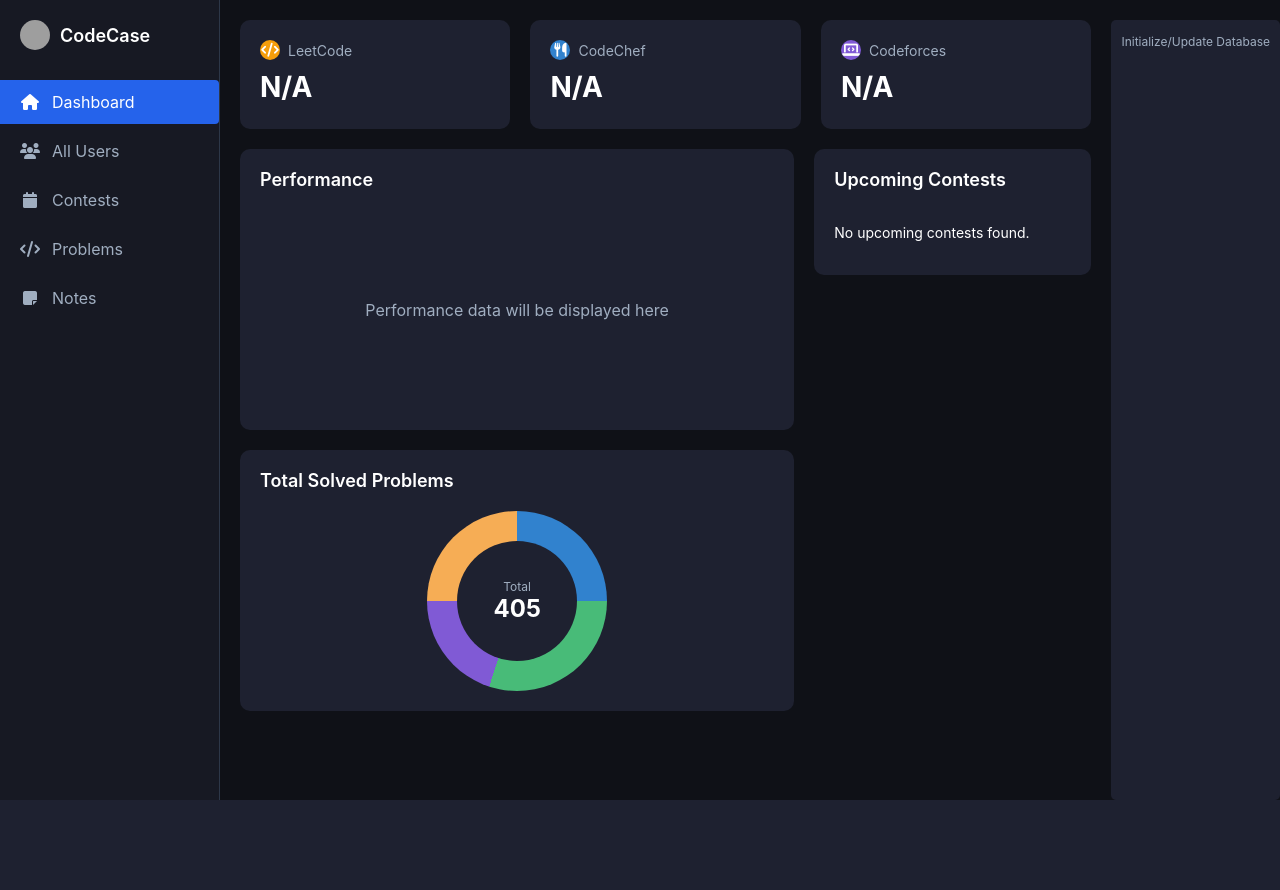
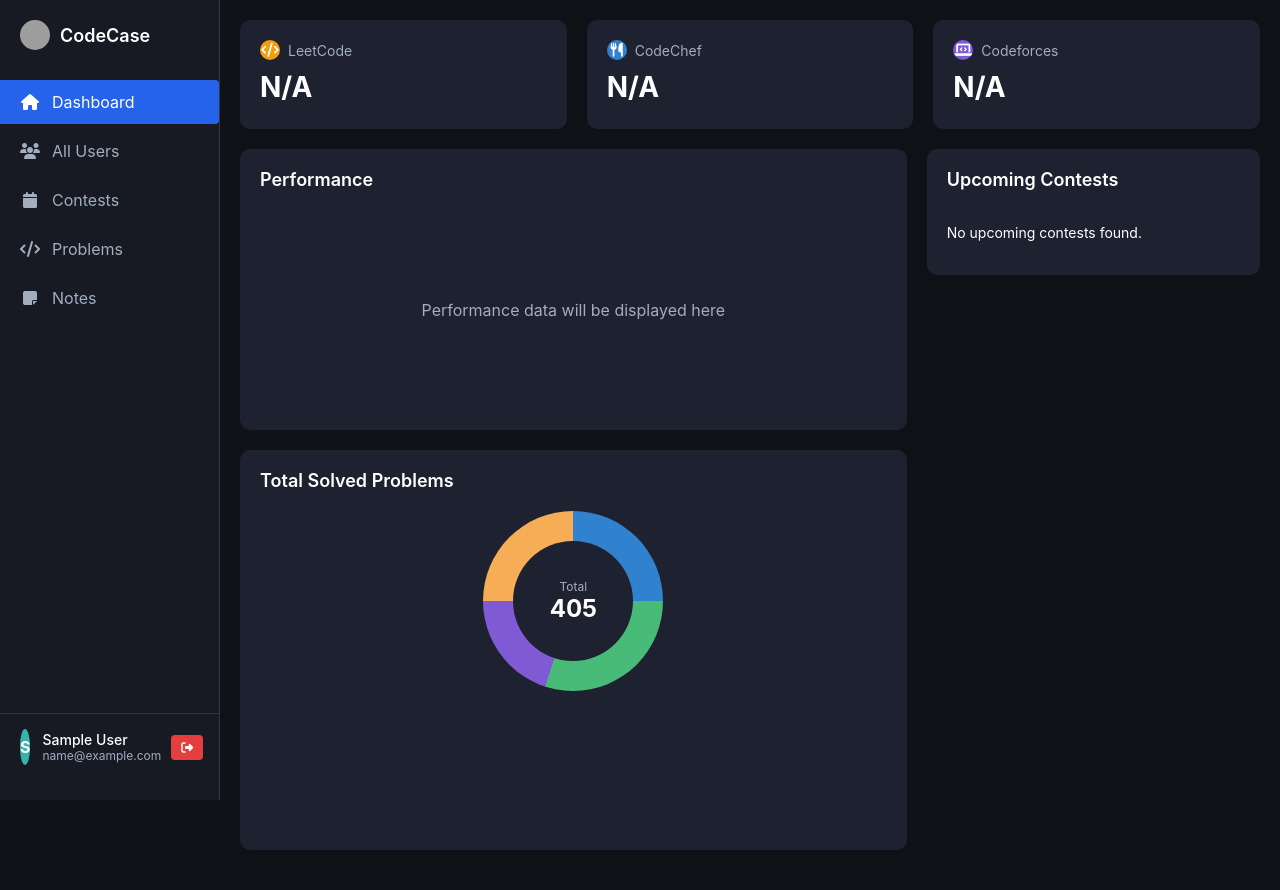
Before and after one commit to OmikAcharya/codeKeep, a PHP site: page /dashboard.php in a window 1280 px wide. Before the commit the page ends 800 px from the top, so only its background shows below. Run offline with PHP 8.4, Linux system fonts and the light colour scheme; the visitor is signed in with stand-in values (Sample User, id 1); data that the repository does not hold is empty; grey boxes are pictures that could not be loaded.

Commit message:
changeCSS

```diff
--- a/dashboard.css
+++ b/dashboard.css
@@ -14,7 +14,9 @@ body {
 
 /* Sidebar Styles */
 .sidebar {
+
     width: 220px;
+    height:100vh;
     background-color: #171923;
     padding: 20px 0;
     display: flex;
@@ -227,6 +229,7 @@ body {
     border-radius: 10px;
     padding: 20px;
     margin-bottom: 20px;
+
 }
 
 .card-header {
--- a/dashboard.php
+++ b/dashboard.php
@@ -124,6 +124,18 @@ usort($merged_future_contests, function ($a, $b) {
                 <span>Notes</span>
             </a>
         </div>
+        <div class="user-profile">
+            <div class="user-avatar">
+                <?php echo substr($name, 0, 1); ?>
+            </div>
+            <div class="user-info">
+                <div class="user-name"><?php echo htmlspecialchars($name); ?></div>
+                <div class="user-email"><?php echo htmlspecialchars($email); ?></div>
+            </div>
+            <button class="logout-btn" onclick="confirmLogout()">
+                <i class="fas fa-sign-out-alt"></i>
+            </button>
+        </div>
     </div>
 
     <!-- Main Content -->
@@ -183,7 +195,7 @@ usort($merged_future_contests, function ($a, $b) {
                 </div>
 
                 <!-- Total Count Card -->
-                <div class="dashboard-card">
+                <div class="dashboard-card" style="height:50vh">
                     <div class="card-header">
                         <div class="card-title">Total Solved Problems</div>
                     </div>
@@ -243,10 +255,7 @@ usort($merged_future_contests, function ($a, $b) {
         </div>
     </div>
 
-    <!-- Database Setup Link (for admin/development purposes) -->
-    <div style="text-align: center; margin-top: 20px; padding: 10px; background-color: #1e2130; border-radius: 5px;">
-        <a href="setup_db.php" style="color: #a0aec0; text-decoration: none; font-size: 12px;">Initialize/Update Database</a>
-    </div>
+
 
     <script>
         function confirmLogout() {
@@ -255,6 +264,7 @@ usort($merged_future_contests, function ($a, $b) {
                 window.location.href = 'logout.php';
             }
         }
+
     </script>
 </body>
 
```
